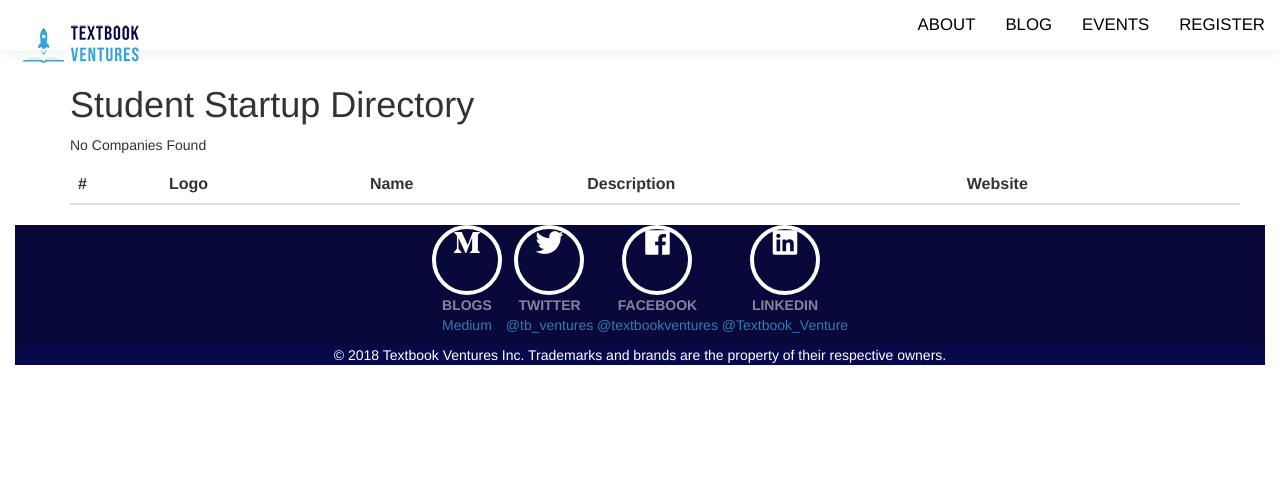
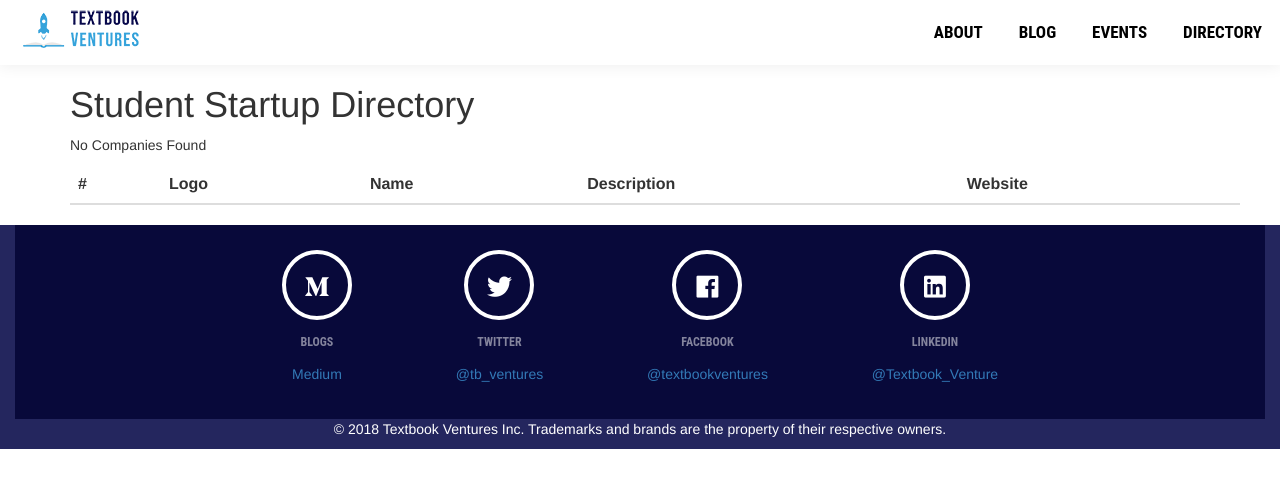
Before and after one commit to Kevinwochan/Startup-Directory, a Django app: page / in a window 1280 px wide. Shown: the top 488 px of the page. Run offline with Django 3.2, Linux system fonts and the light colour scheme; data that the repository does not hold is empty; some libraries are stand-ins or nearby versions.

Commit message:
CSS styling (alternating rows, navbar), Secret key define
-Added alternating background colours for rows
-Added nav bar decoratiosn to match main website
-Added proper secret key for security

```diff
--- a/startupdirectory/settings/production.py
+++ b/startupdirectory/settings/production.py
@@ -47,7 +47,7 @@ EMAIL_BACKEND = "django.core.mail.backends.console.EmailBackend"
 # environment variable and set it with:
 # export SECRET_KEY="phil-dunphy98!-bananas12"
 # https://docs.djangoproject.com/en/1.10/howto/deployment/checklist/#secret-key
-SECRET_KEY = 'rocketbook'
+SECRET_KEY = os.environ('5-bizn(#3a_rh16s2ua=a$hrc*v1)&!)dqtw*llfmg*6jjkex)')
 
 # WSGI SETTINGS
 # https://docs.djangoproject.com/en/1.10/ref/settings/#wsgi-application
--- a/startupdirectory/static/css/base.css
+++ b/startupdirectory/static/css/base.css
@@ -1,13 +1,10 @@
 /*
-
     Document Settings
-
 */
 html, body {
     height: 100%;
     width: 100%;
 }
-
 .navbar {
     background-color: white;
     font-size: 1.2em;
@@ -15,22 +12,64 @@ html, body {
     border: 0 !important;
     box-shadow: 0 0 15px 1px rgba(0,0,0,.07);
 }
+/*
+    Font Settings
+*/
+h1, h2, h3, h4, h5, h6, h1 a, h2 a, h3 a, h4 a, h5 a, h6 a, h1 a:hover, h2 a:hover, h3 a:hover, h4 a:hover, h5 a:hover, h6 a:hover, {
+        color: #08094c;
+}
+a: {
+
+}
+
 
 /*
-
     Nav bar
-
 */
-.navbar-default .navbar-nav li a {
+.menu-item {
+    text-transform: none;
+    margin: 18px 14px 18px 14px;
+    padding: 4px 4px 4px 4px;
+    display: -webkit-flex;
+    display: -moz-flex;
+    display: -ms-flexbox;
+    display: -ms-flex;
+    display: flex;
+    -webkit-align-items: center;
+    -moz-align-items: center;
+    -ms-align-items: center;
+    -ms-flex-align: center;
+    align-items: center;
+    -webkit-align-content: center;
+    -moz-align-content: center;
+    -ms-align-content: center;
+    align-content: center;
+    -ms-flex-line-pack: stretch;
+    flex-grow:1;
+    position: relative;
+}
+.menu-item-text {
     color: black;
     font-weight: 500;
+    font: normal bold 17px / 21px "Roboto Condensed", Helvetica, Arial, Verdana, sans-serif;
 }
 
-.navbar-default .navbar-nav li a:hover,
-.navbar-default .navbar-nav li a:active {
-    background: linear-gradient(135deg,#35a3db 30%,#12d9e8 100%) ;
-    -webkit-text-fill-color: transparent;
-    -webkit-background-clip: text;
+.menu-item-text:before {
+    height: 2px;
+    width: 100%;
+    background: -webkit-linear-gradient(135deg,#35a3db 30%,#12d9e8 100%);
+    background: linear-gradient(135deg,#35a3db 30%,#12d9e8 100%);
+    position: absolute;
+    bottom: -6px;
+    left: 0;
+    content: '';
+    opacity: 0;
+    -ms-transition: opacity .3s,-webkit-transform .3s;
+    -webkit-transition: opacity .3s,-webkit-transform .3s;
+    transition: opacity .3s,transform .3s;
+    -ms-transform: translateY(10px);
+    -webkit-transform: translateY(10px);
+    transform: translateY(10px);
 }
 
 .img-responsive {
@@ -40,18 +79,41 @@ html, body {
     max-width: 220px;
     border: 0 !important;
 }
+/**
+    nav bar effects
+*/
+.menu-item a:hover .menu-item-text,
+.menu-item a:active .menu-item-text{
+    background: linear-gradient(135deg,#35a3db 30%,#12d9e8 100%) ;
+    -webkit-text-fill-color: transparent;
+    -webkit-background-clip: text;
+}
+/**
+HAX TECHNICAL DEBT +3
+**/
+a{
+    padding: 0 !important;
+    margin:0 !important;
+}
+.menu-item a:hover .menu-item-text:before,
+.menu-item a:active .menu-item-text:before{
+    opacity:1;
+    -ms-transform: translateY(0);
+    -webkit-transform: translateY(0);
+    transform: translateY(0);
+}
 
 /*
-
     Document Body
-
 */
 body {
     padding-top: 65px;
 }
-
-h1, h2, h3, h4, h5, h6, h1 a, h2 a, h3 a, h4 a, h5 a, h6 a, h1 a:hover, h2 a:hover, h3 a:hover, h4 a:hover, h5 a:hover, h6 a:hover, {
-        color: #08094c;
+even{
+    background: grey;
+}
+odd {
+    background:white;
 }
 .bordered {
     border: #000000 thin solid;
@@ -68,18 +130,20 @@ proftext {
     Footer
 */
 footer {
-    width: 100%;
-    background-color: white;
+    margin:0;
+    padding:0;
+    background-color:#24265e;
     color: black;
 }
 .social-footer {
-    background: rgb(8, 9, 58);
+    background-color:#08093a;
     width:100%;
 }
 .social-link {
    display: inline-block;
    color:white;
    text-align:center;
+   padding: 25px 50px;
 }
 .social-icon {
     margin:auto;
@@ -89,12 +153,14 @@ footer {
     border-width: 4px;
     width: 70px;
     height: 70px;
-    line-height: 70px;
     border-radius: 500px;
+    text-align:center;
     font-size: 28px;
 }
 
-.fa {
+.fab {
+
+    line-height: 35px;
     padding: 15px;
     font-size: 25px;
     color: #ffffff;
@@ -103,11 +169,12 @@ footer {
     font-weight:bold;
     color:rgba(255,255,255,0.5);
     margin-bottom:0px;
+    font:normal bold 36px / 44px "Roboto Condensed", Helvetica, Arial, Verdana, sans-serif;
+    font-size:12px;
 
 }
 
 .copyright-notice{
-    background-color:#08094c;
     color:white;
 }
 #footer h3 {
--- a/startupdirectory/templates/base.html
+++ b/startupdirectory/templates/base.html
@@ -49,10 +49,26 @@
             <!-- Nav Menu -->
             <div class="collapse navbar-collapse" id="navbar-collapse-main">
                 <ul class="nav navbar-nav navbar-right">
-                    <li><a class="active" href="http//textbook.ventures/about">ABOUT</a></li>
-                    <li><a href="http://textbook.ventures/blog">BLOG</a></li>
-                    <li><a href="http://textbook.ventures/events">EVENTS</a></li>
-                    <li><a href="http://textbook.ventures/register">REGISTER</a></li>
+                    <li class="menu-item">
+                        <a class="active" href="http//textbook.ventures/#about">
+                            <span class="menu-item-text">
+                                <span class="menu-text">ABOUT</span></span></a>
+                    </li>
+                    <li class="menu-item">
+                        <a href="http://textbo>ok.ventures/blog">
+                            <span class="menu-item-text">
+                                <span class="menu-text">BLOG</span></span></a>
+                    </li>
+                    <li class="menu-item">
+                        <a href="http://textbook.ventures/events">
+                            <span class="menu-item-text">
+                                <span class="menu-text">EVENTS</span></span></a>
+                    </li>
+                    <li class="menu-item">
+                        <a href="http://directory.textbook.ventures/">
+                            <span class="menu-item-text">
+                                <span class="menu-text">DIRECTORY</span></span></a>
+                    </li>
                 </ul>
             </div>
         </div>
@@ -100,7 +116,7 @@
                 <p class="social-user">@Textbook_Venture</p>
                 </a>
            </div>
-
+       </div>
        <div class="copyright-notice">
             <p>© 2018 Textbook Ventures Inc. Trademarks and brands are the property of their respective owners.</p>
        </div>
--- a/startupdirectory/templates/index.html
+++ b/startupdirectory/templates/index.html
@@ -17,7 +17,7 @@
             </thead>
             <tbody>
             {% for company in companies %}
-                <tr>
+            <tr class="{% cycle 'odd' 'even' %}">
                     <th data-field="number">{{ company.id }}</th>
                     <th data-field="logo">
                         <a href="profile/{{ company.id }}">
```
